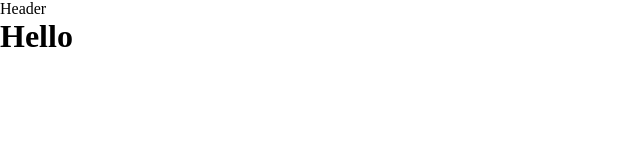
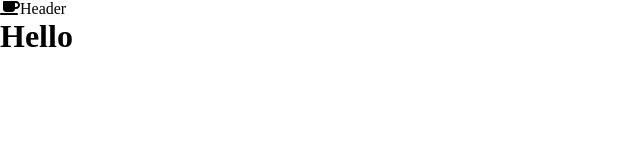
Before and after one commit to Kashif-Saleem-Ghuman/react-capstone, a React (Create React App) app: page / in a window 1280 px wide. Shown: the top 160 px of the page, without its empty margins (0-640 px from the left). Built offline with nearby package versions, Linux system fonts and the light colour scheme.

Commit message:
fix linters

```diff
--- a/package.json
+++ b/package.json
@@ -4,6 +4,8 @@
   "private": true,
   "dependencies": {
     "@fortawesome/fontawesome-svg-core": "^6.2.1",
+    "@fortawesome/free-solid-svg-icons": "^6.2.1",
+    "@fortawesome/react-fontawesome": "^0.2.0",
     "@testing-library/jest-dom": "^5.16.5",
     "@testing-library/react": "^13.4.0",
     "@testing-library/user-event": "^13.5.0",
--- a/src/Components/Header.js
+++ b/src/Components/Header.js
@@ -1,7 +1,10 @@
 import React from 'react';
+import { FontAwesomeIcon } from '@fortawesome/react-fontawesome';
+import { faCoffee } from '@fortawesome/free-solid-svg-icons';
 
 const Header = () => (
   <div>
+    <FontAwesomeIcon icon={faCoffee} />
     Header
   </div>
 );
```
Also changed, not shown: src/App.css (line endings or trailing spaces), 1 other file (tests, documents, lock files or other folders).
